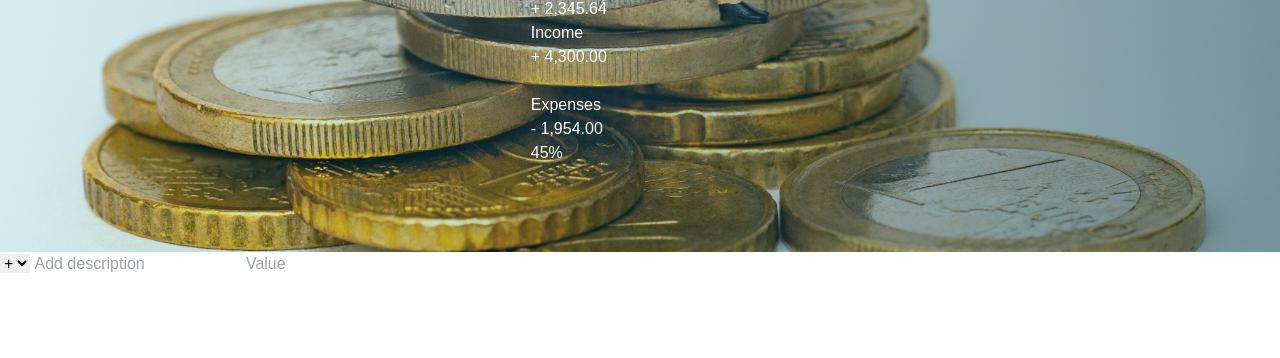
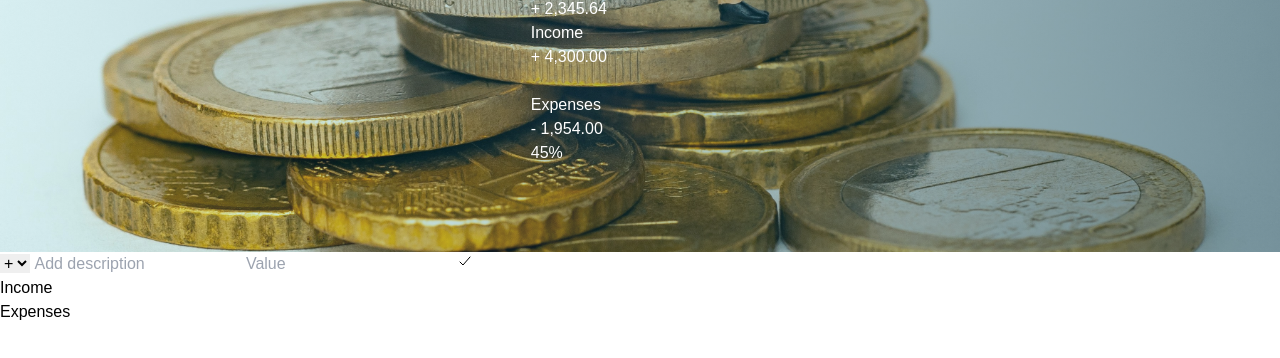
Before and after one commit to janeAnezi/Budget-Buddy, a website: page index.html in a window 1280 px wide. Shown: the part 148-506 px from the top of the page. Drawn offline with nearby package versions, Linux system fonts and the light colour scheme; a web font is replaced by a local one.

Commit message:
add expenses info

```diff
--- a/index.html
+++ b/index.html
@@ -52,7 +52,64 @@
                 </select>
                 <input type="text" class="add-description" placeholder="Add description" />
                 <input type="number" class="add-value" placeholder="Value" />
-                <button class="add-btn"><i class=""></i></button>
+                <button class="add-btn"><ion-icon name="checkmark-outline"></ion-icon></button>
+            </div>
+        </div>
+
+        <div class="container clearfix">
+            <div class="income">
+                <h2 class="income-title">Income</h2>
+
+                <div class="income-list">
+                    <!-- <div class="item clearfix" id="income-0">
+                        <div class="item-description">Salary</div>
+                        <div class="right clearfix">
+                            <div class="item-value">+ 2,100.00</div>
+                            <div class="item-delete">
+                                <button class="item-delete-btn"><ion-icon name="trash-outline"></ion-icon></button>
+                            </div>
+                        </div>
+                    </div>
+
+                    <div class="item clearfix" id="income-1">
+                        <div class="item-description">Sold car</div>
+                        <div class="right clearfix">
+                            <div class="item-value">+ 1,500.00</div>
+                            <div class="item-delete">
+                                <button class="item-delete-btn"><ion-icon name="trash-outline"></ion-icon></button>
+                            </div>
+                        </div>
+                    </div> -->
+
+                </div>
+            </div>
+
+            <div class="expense">
+                <div class="expenses-title">Expenses</div>
+
+                <div class="expenses-list">
+                    <!-- <div class="item clearfix" id="Expenses-0">
+                        <div class="item-description">Apartment rent</div>
+                        <div class="right clearfix">
+                            <div class="item-value">- 900.00</div>
+                            <div class="item-percentage">21%</div>
+                            <div class="item-delete">
+                                <button class="item-delete-btn"><ion-icon name="trash-outline"></ion-icon></button>
+                            </div>
+                        </div>
+                    </div>
+
+                    <div class="item clearfix" id="Expenses-1">
+                        <div class="item-description">Grocery shopping</div>
+                        <div class="right clearfix">
+                            <div class="item-value">- 435.28</div>
+                            <div class="item-percentage">10%</div>
+                            <div class="item-delete">
+                                <button class="item-delete-btn"><ion-icon name="trash-outline"></ion-icon></button>
+                            </div>
+                        </div>
+                    </div> -->
+                </div>
             </div>
         </div>
     </div>
```
